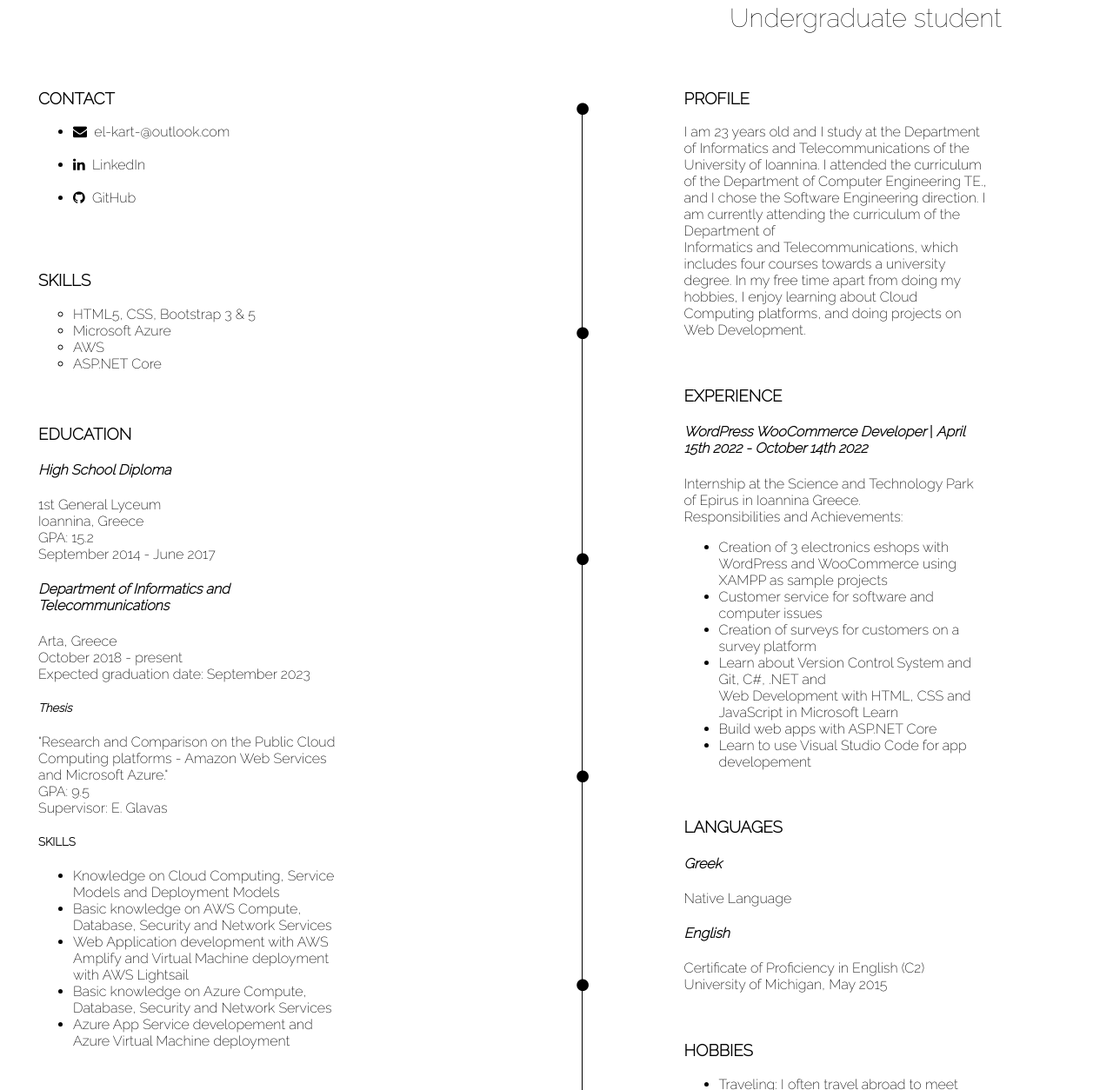
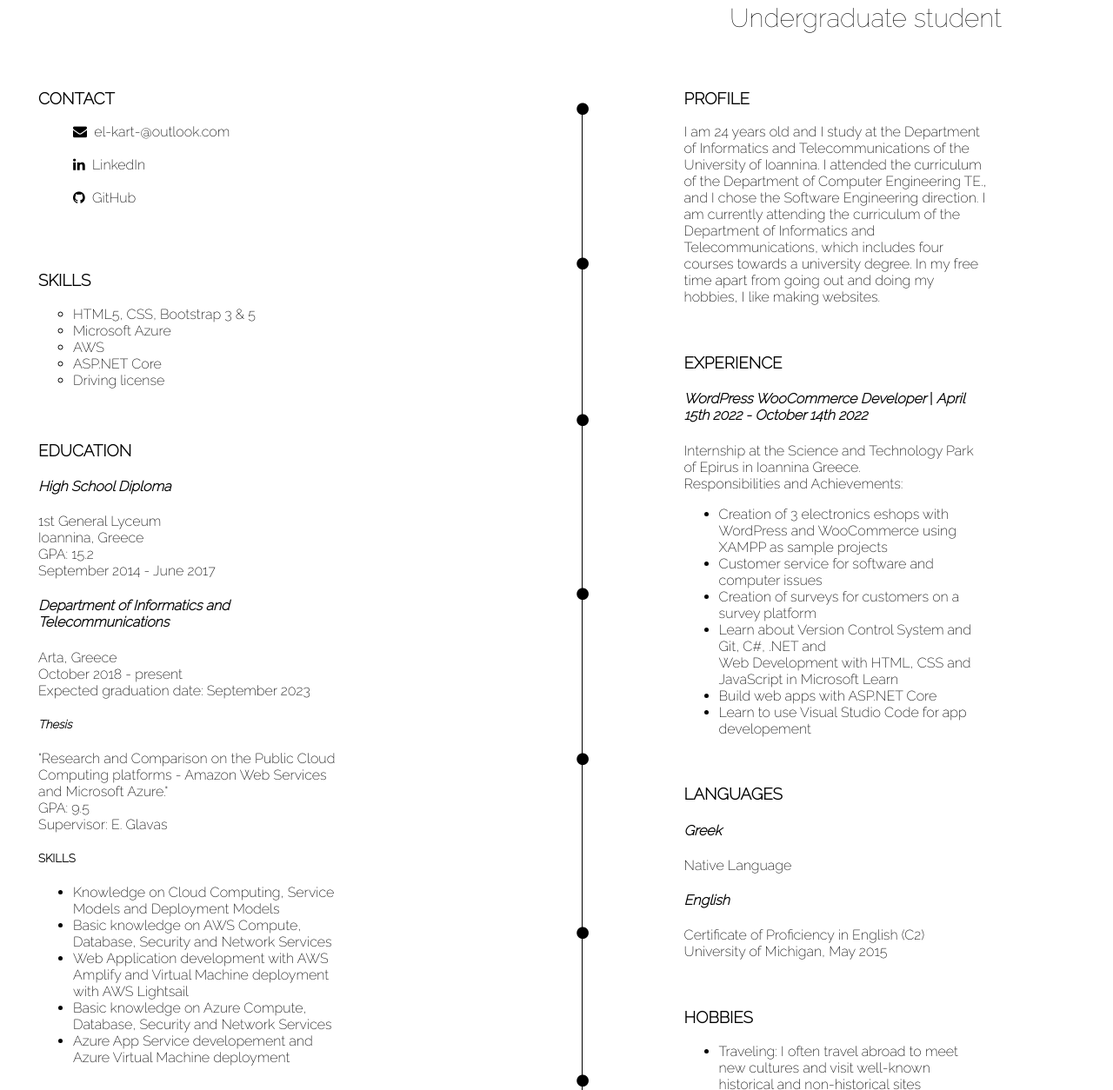
Before and after one commit to lena341/Resume, a plain HTML site: page index.html in a window 1280 px wide. Shown: the part 163-1417 px from the top of the page at 87% size. Drawn offline with Linux system fonts and the light colour scheme.

Commit message:
Update index.html

```diff
--- a/index.html
+++ b/index.html
@@ -23,7 +23,7 @@
     <div class = "col-4">
       <section>
         <h3>CONTACT</h3>
-        <ul id="contactElements">
+        <ul style="list-style-type:none;">
         <li><i class="fa fa-envelope"></i><a href="mailto:el-kart-@outlook.com" target="_blank" style="text-decoration: none; color: black;">&nbsp;&nbsp;el-kart-@outlook.com</a></li><br>
         <li><i class="fa fa-linkedin"></i><a href="https://www.linkedin.com/in/eleni-k-a1a1911b7/" target="_blank" style="text-decoration: none; color:black">&nbsp;&nbsp;LinkedIn</a></li><br>
         <li><i class="fa fa-github"></i><a href="https://github.com/Lena341" target="_blank" style="text-decoration: none; color:black">&nbsp;&nbsp;GitHub</a></li><br>
@@ -36,6 +36,7 @@
          <li>Microsoft Azure</li>
          <li>AWS</li>
          <li>ASP.NET Core</li>
+         <li>Driving license</li>
        </ul>
    </section>
    <section style="padding-top: 25px;">
@@ -58,20 +59,23 @@
   </section>
 </div>
 <div class = "col-4" id = "verticalLine">
-  <i class="fa fa-circle" id="circle1" style="margin-top: -38px; margin-left: -43px; position: absolute;"></i>
-  <i class="fa fa-circle" id="cirlce2" style="margin-top: 220px; margin-left: -43px; position: absolute;"></i>
-  <i class="fa fa-circle" id="circle3" style="margin-top: 480px; margin-left: -43px; position: absolute;"></i>
-  <i class="fa fa-circle" id="circle4" style="margin-top: 730px; margin-left: -43px; position: absolute;"></i>
-  <i class="fa fa-circle" id="circle5" style="margin-top: 970px; margin-left: -43px; position: absolute;"></i>
+ <i class="fa fa-circle" id="circle1" style="margin-top: -38px; margin-left: -43px; position: absolute;"></i>
+ <i class="fa fa-circle" id="circle5" style="margin-top: 140px; margin-left: -43px; position: absolute;"></i>
+ <i class="fa fa-circle" id="cirlce2" style="margin-top: 320px; margin-left: -43px; position: absolute;"></i>
+ <i class="fa fa-circle" id="circle3" style="margin-top: 520px; margin-left: -43px; position: absolute;"></i>
+ <i class="fa fa-circle" id="circle4" style="margin-top: 710px; margin-left: -43px; position: absolute;"></i>
+ <i class="fa fa-circle" id="circle5" style="margin-top: 910px; margin-left: -43px; position: absolute;"></i>
+ <i class="fa fa-circle" id="circle5" style="margin-top: 1080px; margin-left: -43px; position: absolute;"></i>
+ <i class="fa fa-circle" id="circle5" style="margin-top: 1250px; margin-left: -43px; position: absolute;"></i>
 </div>
 
 <div class = "col-4" id = "thirdCol">
   <section>
     <h3>PROFILE</h3>
-    <p>I am 23 years old and I study at the Department of Informatics and Telecommunications of the University of Ioannina.
+    <p>I am 24 years old and I study at the Department of Informatics and Telecommunications of the University of Ioannina.
     I attended the curriculum of the Department of Computer Engineering TE., and I chose the Software Engineering direction.
-    I am currently attending the curriculum of the Department of<br> Informatics and Telecommunications,
-    which includes four courses towards a university degree. In my free time apart from doing my hobbies, I enjoy learning about Cloud Computing platforms, and doing projects on Web Development.</p>
+    I am currently attending the curriculum of the Department of Informatics and Telecommunications,
+    which includes four courses towards a university degree. In my free time apart from going out and doing my hobbies, I like making websites.</p>
   </section>
   <section style="padding-top: 20px;">
     <h3>EXPERIENCE</h3>
```
